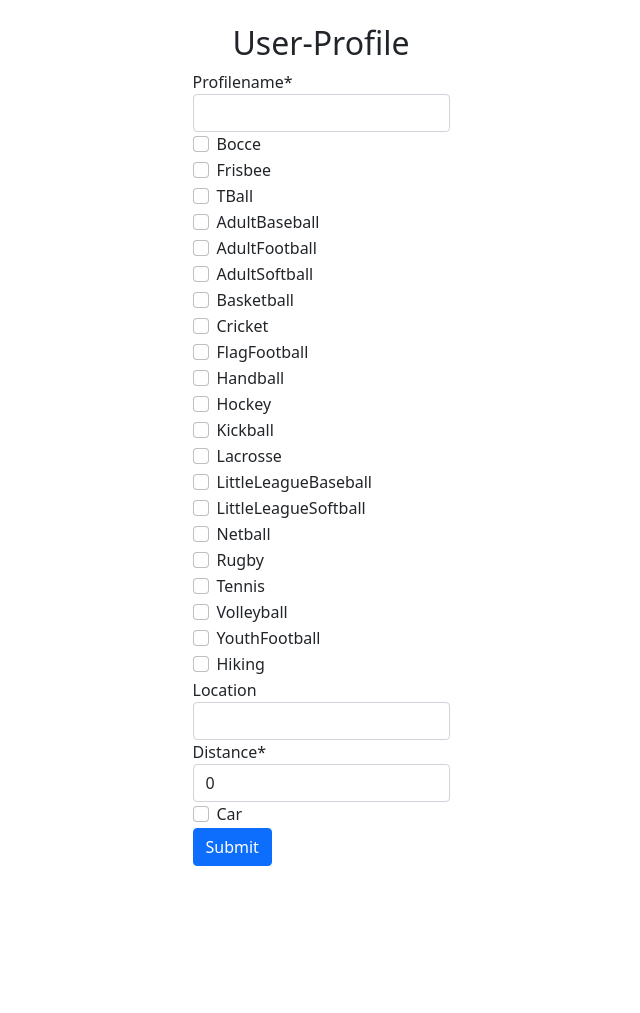
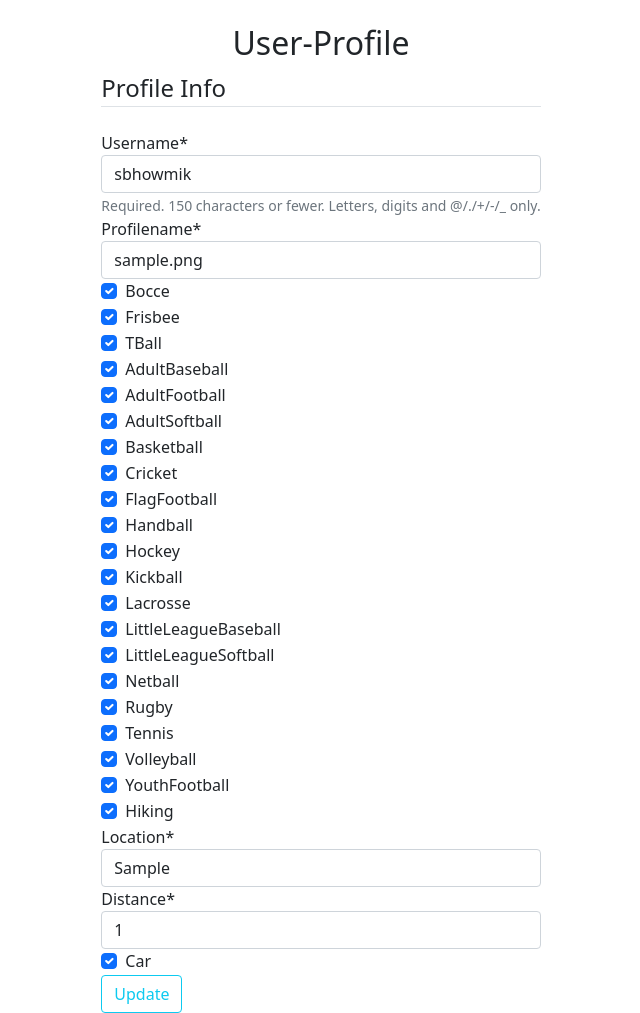
Before and after one commit to gcivil-nyu-org/Team_Team3_CS-GY-6063-Fall2021, a Django app: page /userprofile/ in a window 1280 px wide. Shown: the part 56-1069 px from the top of the page, without its empty margins (319-959 px from the left). Before the commit the page ends 922 px from the top, so only its background shows below. Run offline with Django 3.2, Linux system fonts and the light colour scheme; a user stored in the database is signed in; tables that the repository leaves empty hold one stand-in row (values such as "Sample post"); some libraries are stand-ins or nearby versions.

Commit message:
Edit Profile Page Done

```diff
--- a/templates/userprofile/profile.html
+++ b/templates/userprofile/profile.html
@@ -5,12 +5,16 @@
 {% block content %}
   <div class="d-flex flex-column align-items-center">
     <h2>User-Profile</h2>
-    <form method="post">
-      {% csrf_token %}
-      {{ form|crispy }}
-      <button class="btn btn-primary" type="submit">
-        Submit
-      </button>
+    <form method="POST" enctype="multipart/form-data">
+          {% csrf_token %}
+          <fieldset class="form-group">
+              <legend class="border-bottom mb-4">Profile Info</legend>
+              {{ u_form|crispy }}
+              {{ p_form|crispy }}
+          </fieldset>
+          <div class="form-group">
+              <button class="btn btn-outline-info" type="submit">Update</button>
+          </div>
     </form>
   </div>
 {% endblock %}
--- a/userprofile/apps.py
+++ b/userprofile/apps.py
@@ -4,3 +4,6 @@ from django.apps import AppConfig
 class UserprofileConfig(AppConfig):
     default_auto_field = 'django.db.models.BigAutoField'
     name = 'userprofile'
+
+    def ready(self):
+        import userprofile.signals
--- a/userprofile/forms.py
+++ b/userprofile/forms.py
@@ -1,5 +1,12 @@
 from django import forms
 from .models import Profile
+from django.contrib.auth.models import User
+
+class UserUpdateForm(forms.ModelForm):
+    class Meta:
+        model = User
+        fields = ['username']
+
 
 class ProfileUpdateForm(forms.ModelForm):
     class Meta:
--- a/userprofile/models.py
+++ b/userprofile/models.py
@@ -1,9 +1,10 @@
 from django.db import models
 from django.contrib.auth.models import User
 
+
 class Profile(models.Model):
-    user = models.OneToOneField(User,null=True,blank=True, on_delete=models.CASCADE)
-    profilename = models.CharField(max_length=50)
+    user = models.OneToOneField(User, on_delete=models.CASCADE)
+    profilename = models.CharField(default= 'Outdoor Squad Member', max_length=50)
     bocce = models.BooleanField(default=False)
     frisbee = models.BooleanField(default=False)
     tBall = models.BooleanField(default=False)
@@ -25,6 +26,12 @@ class Profile(models.Model):
     volleyball = models.BooleanField(default=False)
     youthFootball = models.BooleanField(default=False)
     hiking = models.BooleanField(default=False)
-    location = models.CharField(blank = True, null=True, max_length=50)
+    location = models.CharField(default ='NYC', max_length=50)
     distance = models.IntegerField(default=0)
     car = models.BooleanField(default=False)
+
+    def __str__(self):
+        return f'{self.user.username} Profile'
+
+    def save(self, *args, **kwargs):
+        super(Profile, self).save(*args, **kwargs)
--- a/userprofile/urls.py
+++ b/userprofile/urls.py
@@ -2,5 +2,5 @@ from django.conf.urls import url
 from . import views
 
 urlpatterns = [
-    url(r"", views.userprofile, name="user-profile"),
+    url(r"", views.profile, name="user-profile"),
 ]
--- a/userprofile/views.py
+++ b/userprofile/views.py
@@ -1,18 +1,29 @@
-from django.shortcuts import render,redirect
+from django.shortcuts import render, redirect
+from django.contrib import messages
 from django.contrib.auth.decorators import login_required
-from .forms import ProfileUpdateForm
+from .forms import UserUpdateForm, ProfileUpdateForm
 
 
-# Create your views here.
 @login_required
-def userprofile(request):
+def profile(request):
     if request.method == 'POST':
-        form = ProfileUpdateForm(request.POST)
-        if form.is_valid():
-            form.save()
+        u_form = UserUpdateForm(request.POST, instance=request.user)
+        p_form = ProfileUpdateForm(request.POST,instance=request.user.profile)
+        if u_form.is_valid() and p_form.is_valid():
+            u_form.save()
+            p_form.save()
+            messages.success(request, f'Your account has been updated!')
             return redirect('home')
+
     else:
-        form = ProfileUpdateForm()
+        u_form = UserUpdateForm(instance=request.user)
+        p_form = ProfileUpdateForm(instance=request.user.profile)
+
+    context = {
+        'u_form': u_form,
+        'p_form': p_form
+    }
+
     return render(
-        request, "userprofile/profile.html", {'form': form}
+        request, "userprofile/profile.html",  context
     )
```
Also changed, not shown: userprofile/signals.py (added, +15 -0 lines), userprofile/migrations/0001_initial.py, userprofile/migrations/0002_alter_profile_user.py (deleted).
